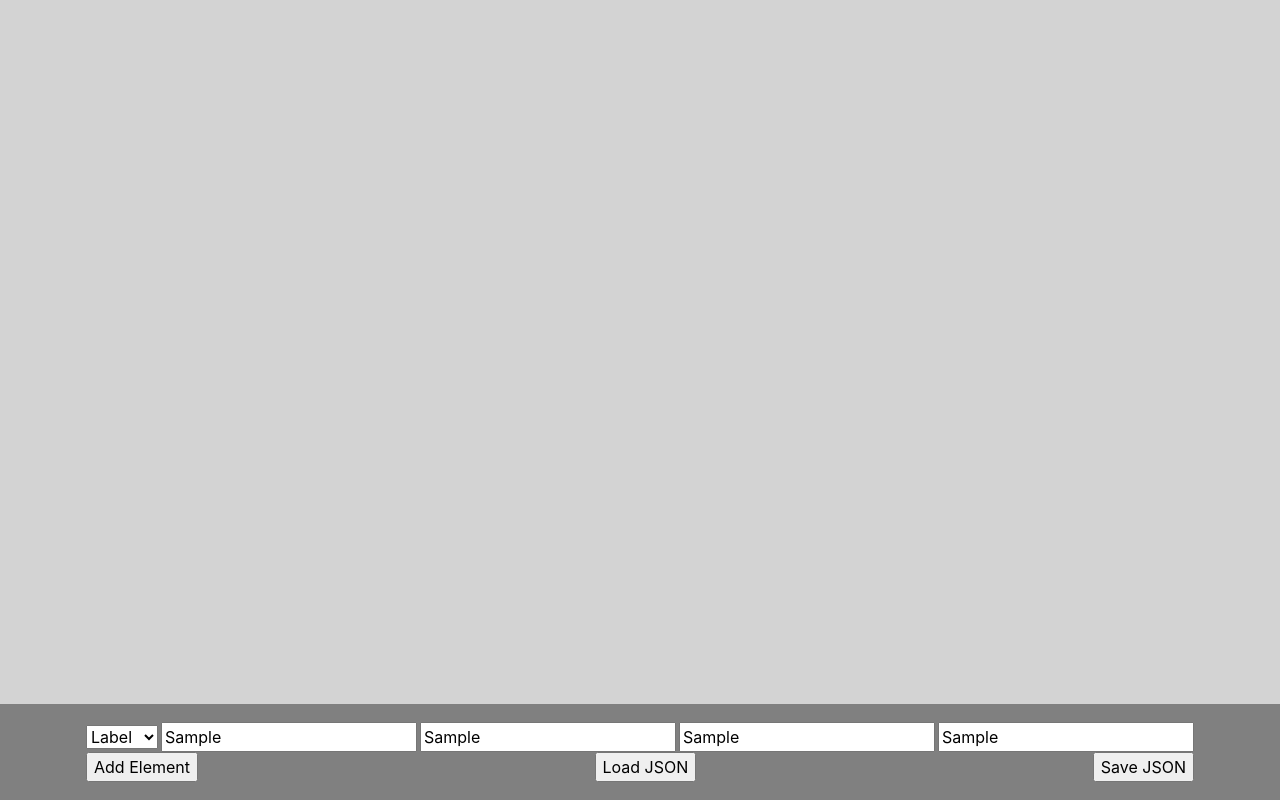
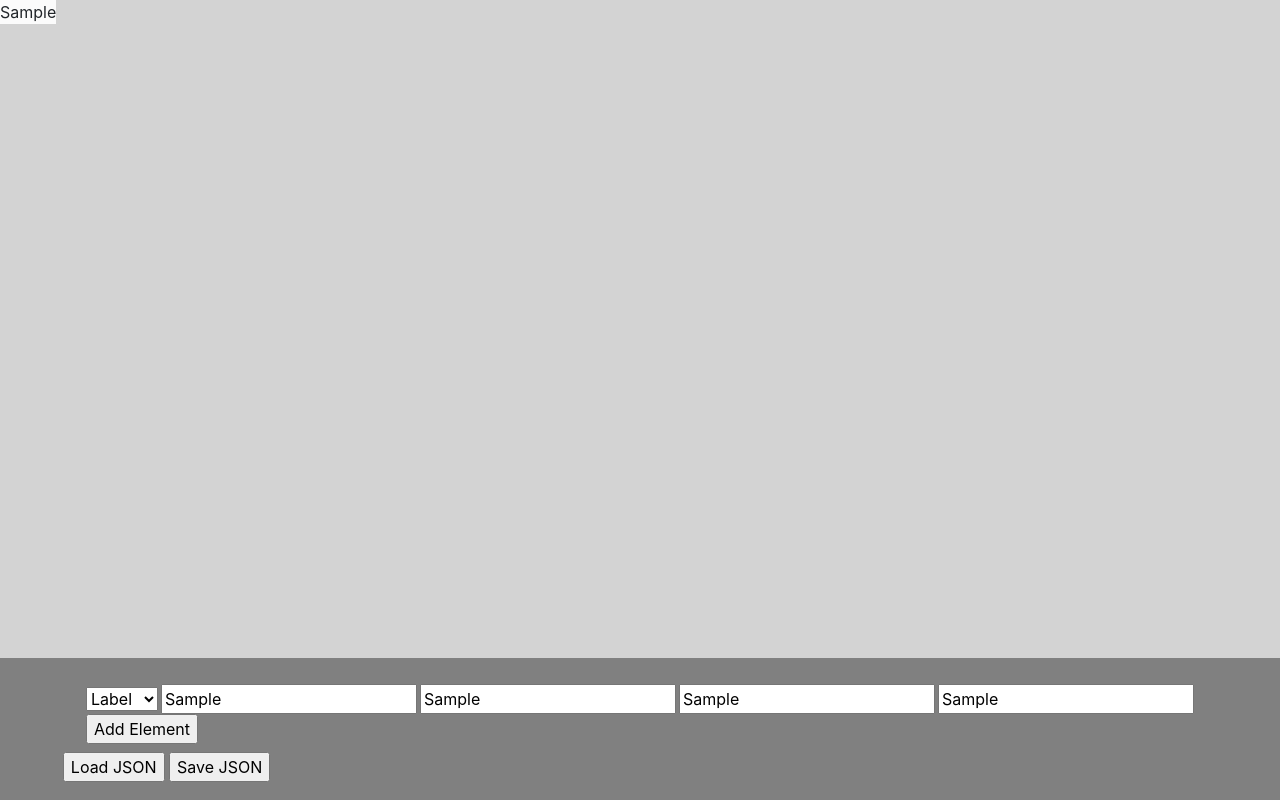
Before and after one commit to abdjs-jae/UIWebParser, a website: page client/index.html in a window 1280 px wide. Both pictures are taken after typing "Sample", "Sample", "Sample", "Sample" into the empty fields and a click on the button "Add Element". Shown: the top 800 px of the page. Drawn offline with nearby package versions, Linux system fonts and the light colour scheme.

Commit message:
Layout of UI webpage

```diff
--- a/client/css/main.css
+++ b/client/css/main.css
@@ -20,3 +20,7 @@ nav{
     bottom: 0;
     width: 100%;
 }
+
+.right{
+  margin-left: 3%;
+}
--- a/client/index.html
+++ b/client/index.html
@@ -23,6 +23,7 @@
 
         <!--Drag and Drop Container-->
         <nav>
+          <div class="navbar container-fluid">
             <div class="navbar container">
               <select name="elementlist" id="elementlist">
                 <option value="label">Label</option>
@@ -34,8 +35,11 @@
               <input type = "text" id="width" placeholder="Width (in px)">
               <input type = "text" id="fontsize" placeholder="Font size (in px)">
               <button id = "addElementButton">Add Element</button>
+            </div>
+            <div class="right">
               <button id = "loadButton">Load JSON</button>
               <button id = "saveButton">Save JSON</button>
+            </div>
           </div>
         </nav>
 
--- a/client/js/main.js
+++ b/client/js/main.js
@@ -47,7 +47,8 @@ $(document).ready(function() {
     var width = $( "#width" ).val();
     var fontSize = $( "#fontsize" ).val();
 
-    if(placeholder != "" && height >= 0 && width >= 0 && fontSize > 0){
+    // if(placeholder != "" && height >= 0 && width >= 0 && fontSize > 0){
+    if(placeholder != ""){
 
       console.log(counter);
 
```
Lines whose indentation alone changed are shown as unchanged.
